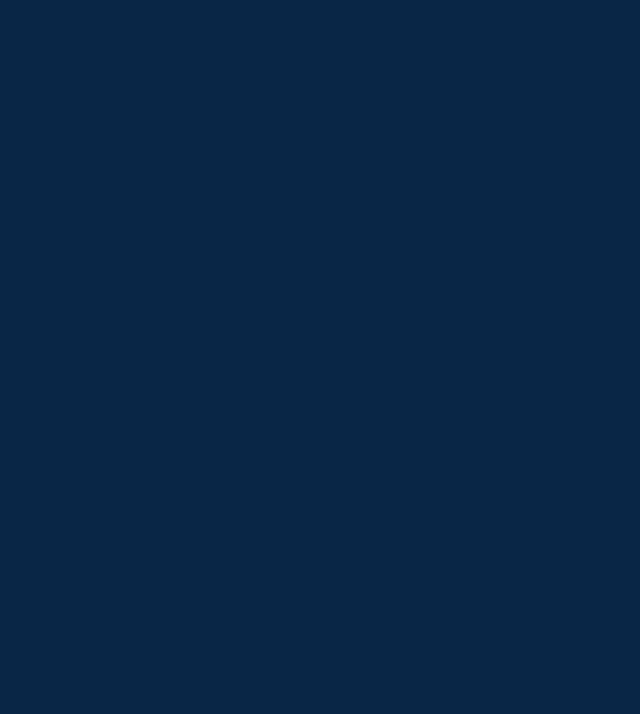
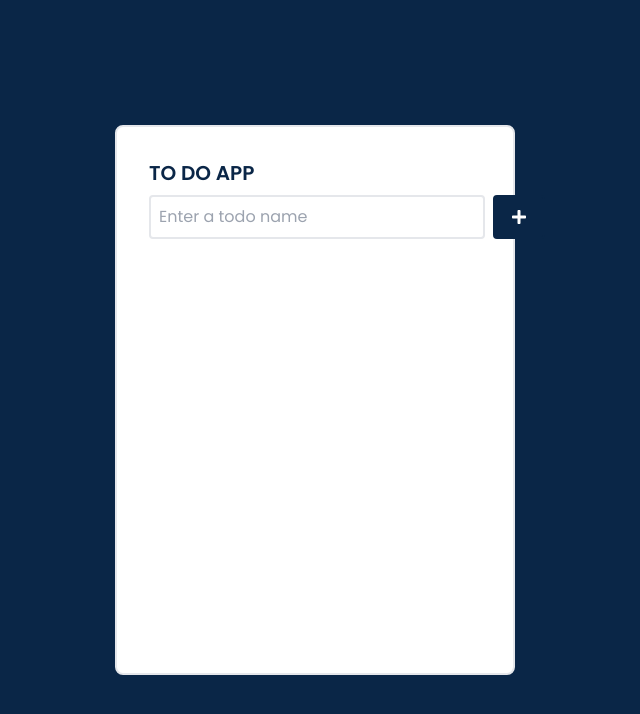
Before and after one commit to AbdMamun1999/to-do-app, a React (Vite) app: page / in a window 1280 px wide. Shown: the top 714 px of the page, without its empty margins (325-965 px from the left). Built offline with nearby package versions, Linux system fonts and the light colour scheme.

Commit message:
create add todo form

```diff
--- a/src/components/AddTodoForm.jsx
+++ b/src/components/AddTodoForm.jsx
@@ -1,9 +1,26 @@
-import React from 'react';
+import React, { useState } from "react";
+import { FaPlus } from "react-icons/fa";
 
 const AddTodoForm = () => {
+  const { currentTode, setcurrentTode } = useState("");
   return (
     <div>
-
+      <div className="flex flex-row gap-x-2">
+        <input
+          className="flex-1 border-2 p-2 outline-none rounded text-primary focus:border-primary"
+          placeholder="Enter a todo name"
+          type="text"
+        />
+        {currentTode ? (
+          <button className="bg-primary rounded text-white border-2 px-4 py-2 border-primary">
+            <FaPlus />
+          </button>
+        ) : (
+          <button className="bg-primary rounded text-white border-2 px-4 py-2 border-primary">
+            <FaPlus />
+          </button>
+        )}
+      </div>
     </div>
   );
 };
--- a/src/components/Todo.jsx
+++ b/src/components/Todo.jsx
@@ -1,9 +1,12 @@
-import React from 'react';
+import React from "react";
+import AddTodoForm from "./AddTodoForm";
 
 const Todo = () => {
   return (
-    <div>
-
+    <div className="w-[400px] min-h-[550px] p-8 rounded-lg border-2 bg-white">
+      <div><h1 className='mb-2 text-primary font-semibold text-xl'>TO DO APP</h1>
+      </div>
+      <AddTodoForm/>
     </div>
   );
 };
```
